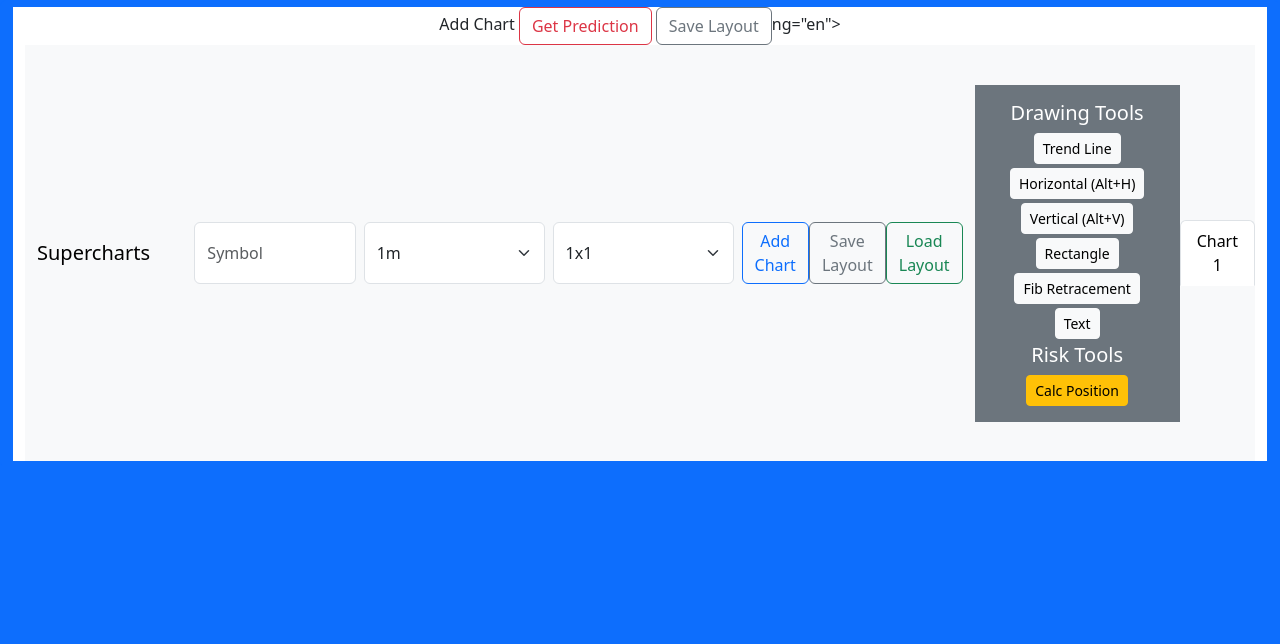
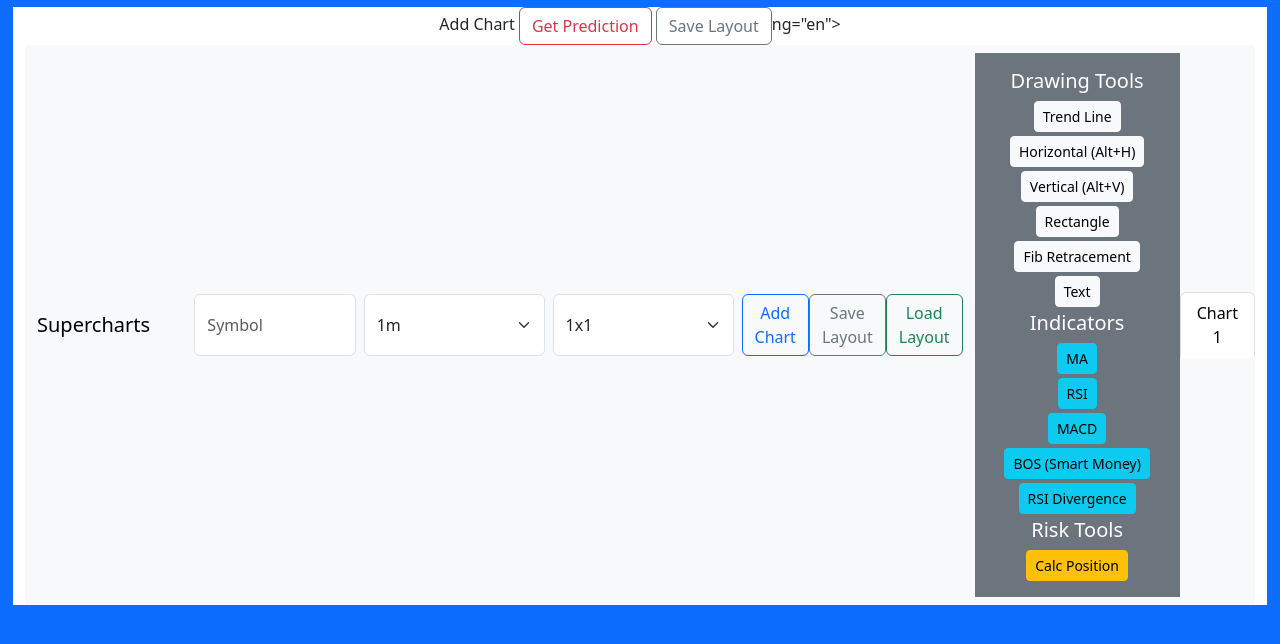
Before and after one commit to dhyankarthik-code/rl-trading-bot, a Flask app: page /supercharts in a window 1280 px wide. Shown: the top 644 px of the page. Run offline with Flask 3, Linux system fonts and the light colour scheme; some libraries are stand-ins or nearby versions.

Commit message:
Phase 3 Batch 2: Indicator System - Added indicator buttons (MA, RSI, MACD, BOS, Divergence); JS functions to add traces/annotations for indicators and Smart Money features.

```diff
--- a/templates/supercharts.html
+++ b/templates/supercharts.html
@@ -37,6 +37,12 @@
                 <button class="btn btn-light btn-sm mb-1" onclick="addRectangle()">Rectangle</button><br>
                 <button class="btn btn-light btn-sm mb-1" onclick="addFib()">Fib Retracement</button><br>
                 <button class="btn btn-light btn-sm mb-1" onclick="addText()">Text</button><br>
+                <h5>Indicators</h5>
+                <button class="btn btn-info btn-sm mb-1" onclick="addMA()">MA</button><br>
+                <button class="btn btn-info btn-sm mb-1" onclick="addRSI()">RSI</button><br>
+                <button class="btn btn-info btn-sm mb-1" onclick="addMACD()">MACD</button><br>
+                <button class="btn btn-info btn-sm mb-1" onclick="addBOS()">BOS (Smart Money)</button><br>
+                <button class="btn btn-info btn-sm mb-1" onclick="addDivergence()">RSI Divergence</button><br>
                 <h5>Risk Tools</h5>
                 <button class="btn btn-warning btn-sm" onclick="calcPosition()">Calc Position</button>
             </div>
@@ -190,14 +196,40 @@
             Plotly.relayout('chart1', {annotations: [annotation]});
         }
 
-        function calcPosition() {
-            // Placeholder: Risk calculator
-            const account = prompt('Account size:');
-            const risk = prompt('Risk %:');
-            const entry = prompt('Entry price:');
-            const stop = prompt('Stop loss:');
-            const position = (parseFloat(account) * parseFloat(risk) / 100) / Math.abs(parseFloat(entry) - parseFloat(stop));
-            alert(`Position size: ${position.toFixed(2)}`);
+        function addMA() {
+            const maTrace = {
+                x: [1,2,3,4],
+                y: [1.5,2.5,2.5,3.5],
+                type: 'scatter',
+                name: 'MA(20)',
+                line: {color: 'orange'}
+            };
+            Plotly.addTraces('chart1', maTrace);
+        }
+
+        function addRSI() {
+            // Add subplot for RSI
+            alert('RSI added as subplot (placeholder)');
+        }
+
+        function addMACD() {
+            alert('MACD added (placeholder)');
+        }
+
+        function addBOS() {
+            // Smart Money BOS: Break of Structure
+            const bosAnnotation = {
+                text: 'BOS Detected',
+                x: 2.5, y: 2.5,
+                showarrow: true,
+                arrowhead: 2
+            };
+            Plotly.relayout('chart1', {annotations: [bosAnnotation]});
+        }
+
+        function addDivergence() {
+            // RSI Divergence
+            alert('RSI Divergence highlighted (placeholder)');
         }
 </body>
 </html>
```
